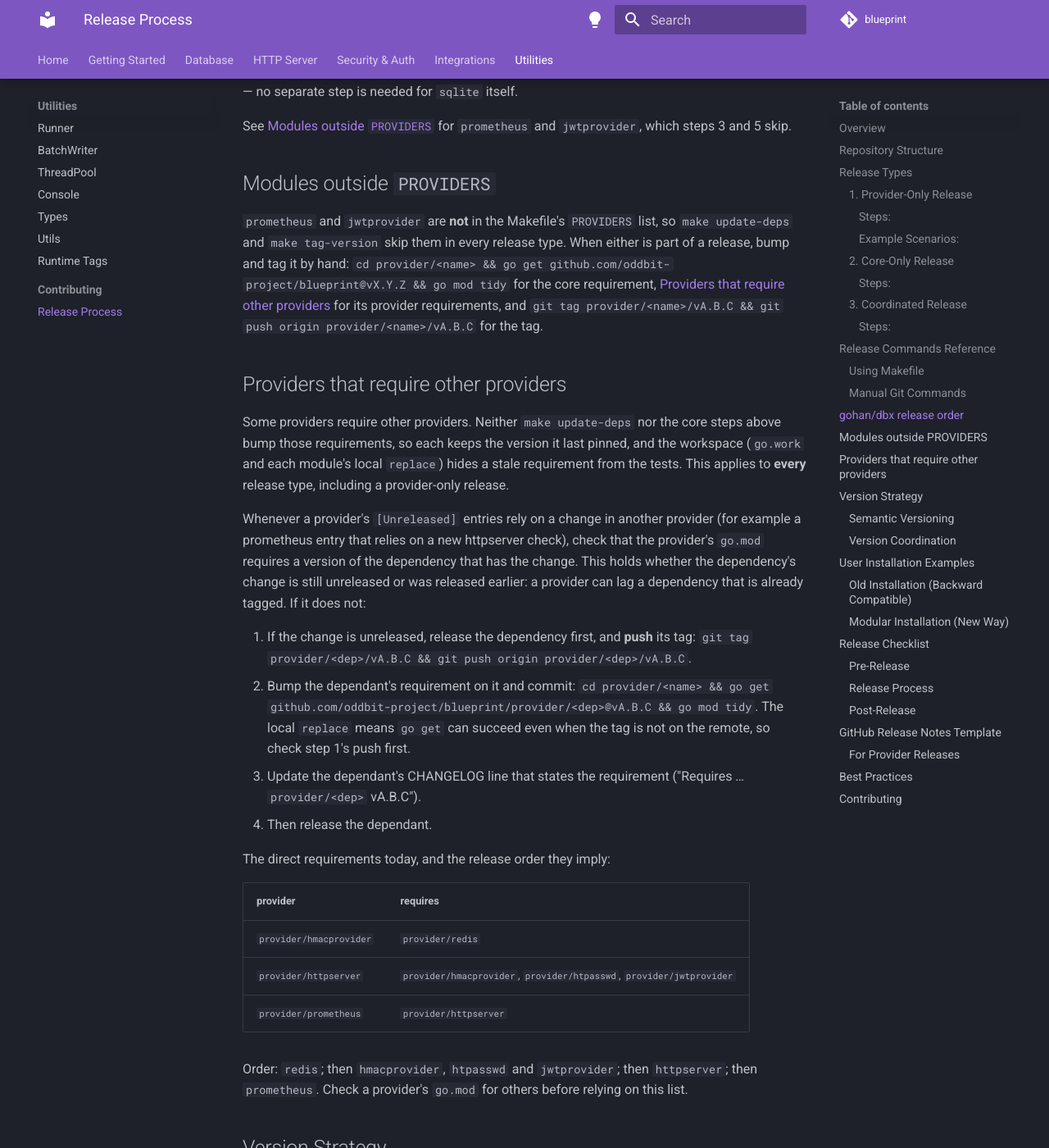
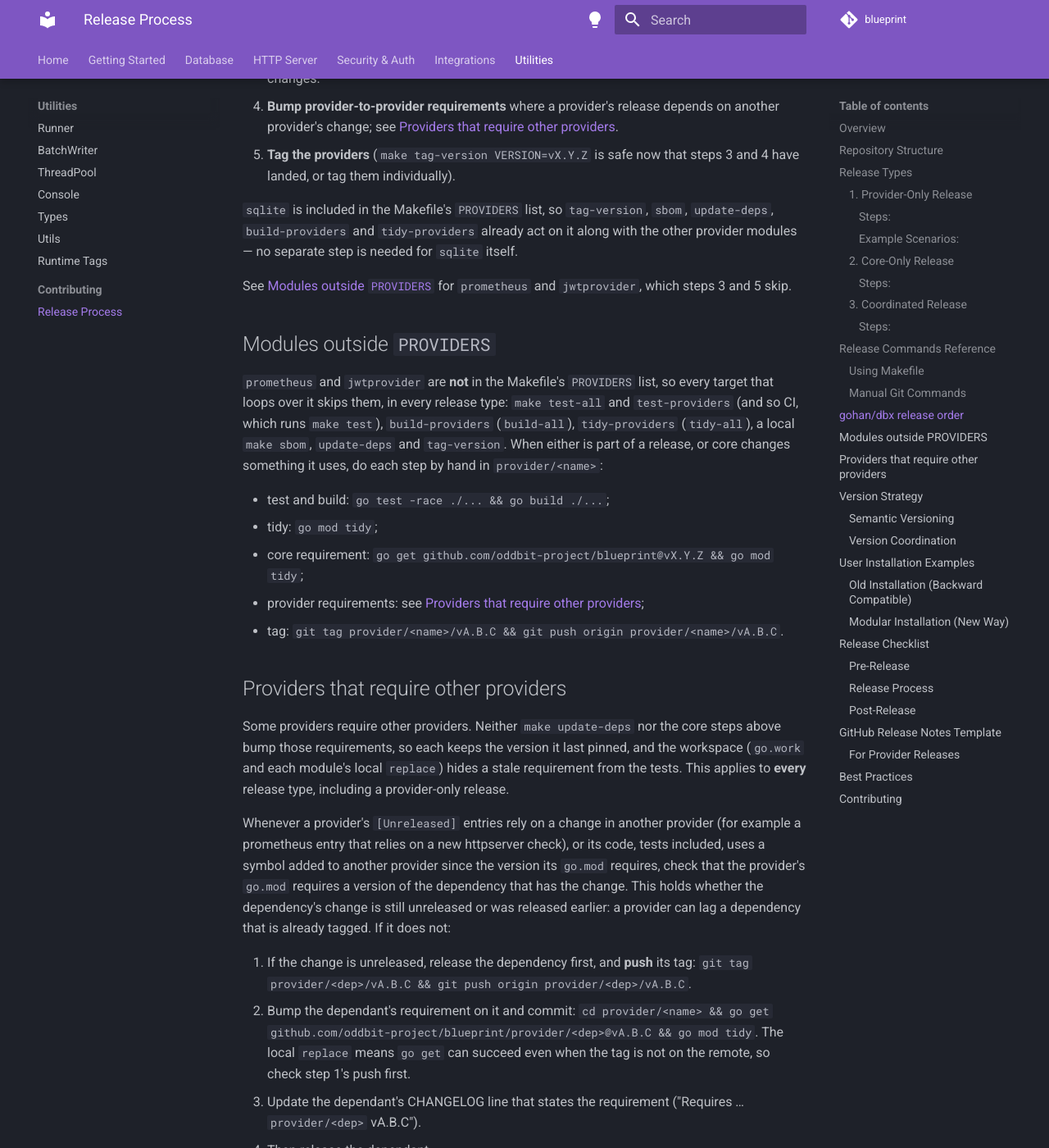
Before and after one commit to oddbit-project/blueprint, an MkDocs documentation site: the page built from docs/release-process.md, in a window 1280 px wide and 1400 px high, scrolled down 4428 px. Shown: the whole window at 82% size. Built offline with MkDocs 1.6.1 and Material for MkDocs 9.7.7, drawn with Linux system fonts in a browser that asks for light colours; comment, search, counter and statistics services are not loaded; some of the changed text lies outside the part shown.

Commit message:
docs: list every target that skips prometheus and jwtprovider; condition the prometheus Start error (#135, #136)

````diff
--- a/docs/release-process.md
+++ b/docs/release-process.md
@@ -68,6 +68,8 @@ When updating core library without provider changes:
    ```bash
    make test-all
    ```
+   `test-all` does not test `prometheus` or `jwtprovider`; test them by hand (see
+   [Modules outside `PROVIDERS`](#modules-outside-providers)).
 3. **Tag core only**:
    ```bash
    git tag v0.8.1
@@ -87,13 +89,19 @@ When updating both core and providers (major releases):
    make test-all
    make build-all
    ```
+   Neither covers `prometheus` or `jwtprovider`; test and build them by hand (see
+   [Modules outside `PROVIDERS`](#modules-outside-providers)).
 3. **Update dependencies** if needed:
    ```bash
    make update-deps VERSION=v0.9.0
    ```
    This bumps only the core requirement, and skips `prometheus` and `jwtprovider` (see
    [Modules outside `PROVIDERS`](#modules-outside-providers)); for provider-to-provider requirements
-   see [Providers that require other providers](#providers-that-require-other-providers).
+   see [Providers that require other providers](#providers-that-require-other-providers). The
+   bumped requirement names a core tag that step 4 has not created yet (the local `replace` hides
+   that); when provider code needs the new core, use the order in
+   [gohan/dbx release order](#gohandbx-release-order) instead: tag and push core, then bump, then
+   tag the providers.
 4. **Tag all modules**:
    ```bash
    make tag-version VERSION=v0.9.0
@@ -186,12 +194,18 @@ which steps 3 and 5 skip.
 
 ## Modules outside `PROVIDERS`
 
-`prometheus` and `jwtprovider` are **not** in the Makefile's `PROVIDERS` list, so `make update-deps`
-and `make tag-version` skip them in every release type. When either is part of a release, bump and tag
-it by hand: `cd provider/<name> && go get github.com/oddbit-project/blueprint@vX.Y.Z && go mod tidy`
-for the core requirement, [Providers that require other providers](#providers-that-require-other-providers)
-for its provider requirements, and `git tag provider/<name>/vA.B.C && git push origin
-provider/<name>/vA.B.C` for the tag.
+`prometheus` and `jwtprovider` are **not** in the Makefile's `PROVIDERS` list, so every target that
+loops over it skips them, in every release type: `make test-all` and `test-providers` (and so CI,
+which runs `make test`), `build-providers` (`build-all`), `tidy-providers` (`tidy-all`), a local
+`make sbom`, `update-deps` and `tag-version`. When either is part of a release, or core changes
+something it uses, do each step by hand in `provider/<name>`:
+
+- test and build: `go test -race ./... && go build ./...`;
+- tidy: `go mod tidy`;
+- core requirement: `go get github.com/oddbit-project/blueprint@vX.Y.Z && go mod tidy`;
+- provider requirements: see
+  [Providers that require other providers](#providers-that-require-other-providers);
+- tag: `git tag provider/<name>/vA.B.C && git push origin provider/<name>/vA.B.C`.
 
 ## Providers that require other providers
 
@@ -201,7 +215,8 @@ module's local `replace`) hides a stale requirement from the tests. This applies
 type, including a provider-only release.
 
 Whenever a provider's `[Unreleased]` entries rely on a change in another provider (for example a
-prometheus entry that relies on a new httpserver check), check that the provider's `go.mod` requires
+prometheus entry that relies on a new httpserver check), or its code, tests included, uses a symbol
+added to another provider since the version its `go.mod` requires, check that the provider's `go.mod` requires
 a version of the dependency that has the change. This holds whether the dependency's change is still
 unreleased or was released earlier: a provider can lag a dependency that is already tagged. If it
 does not:
@@ -276,8 +291,8 @@ go get github.com/oddbit-project/blueprint/provider/s3@v0.8.0       # Stable S3
 
 ### Pre-Release
 
-- [ ] All tests passing (`make test-all`)
-- [ ] All modules build (`make build-all`)
+- [ ] All tests passing (`make test-all`, plus `prometheus` and `jwtprovider` by hand)
+- [ ] All modules build (`make build-all`, plus `prometheus` and `jwtprovider` by hand)
 - [ ] Dependencies tidied (`make tidy-all`)
 - [ ] Documentation updated
 - [ ] CHANGELOG.md updated
````
Also changed, not shown: other parts of docs/release-process.md (+1 -1 lines), docs/provider/prometheus.md (+1 -1 lines).
